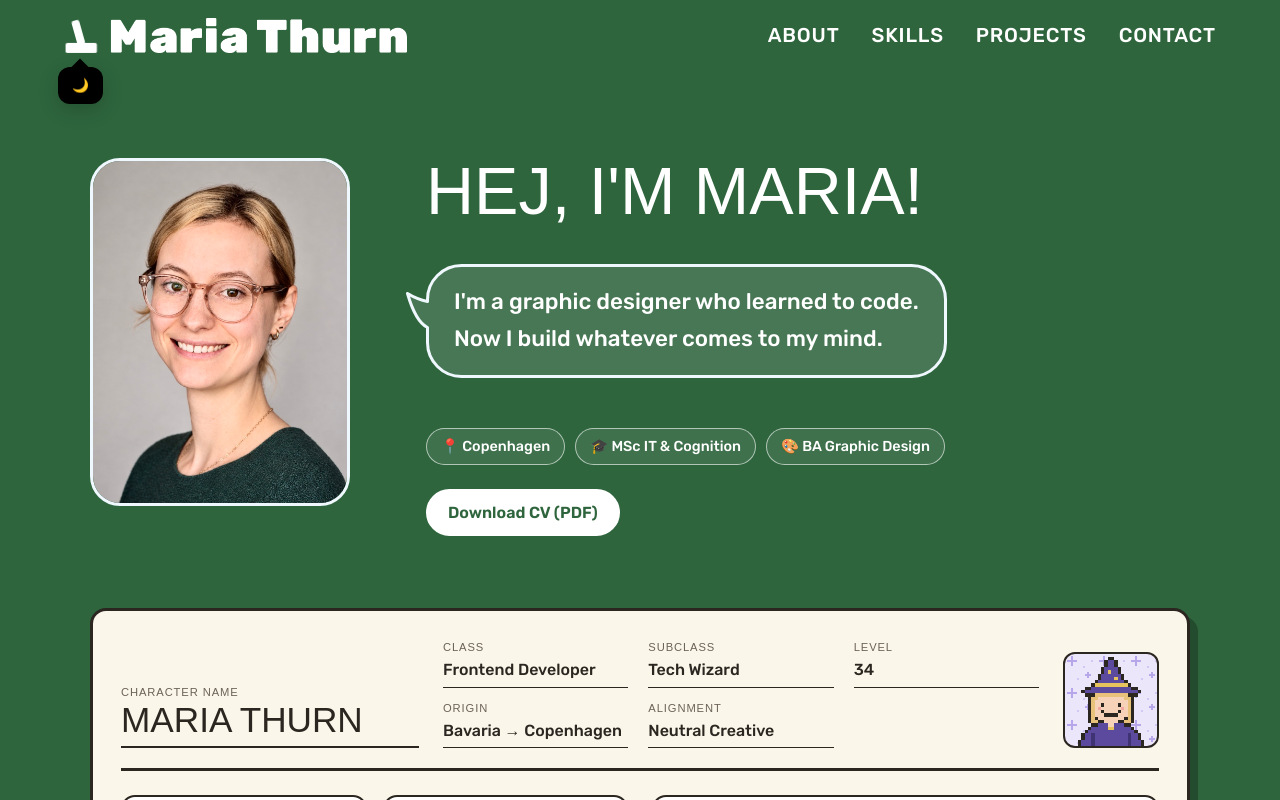
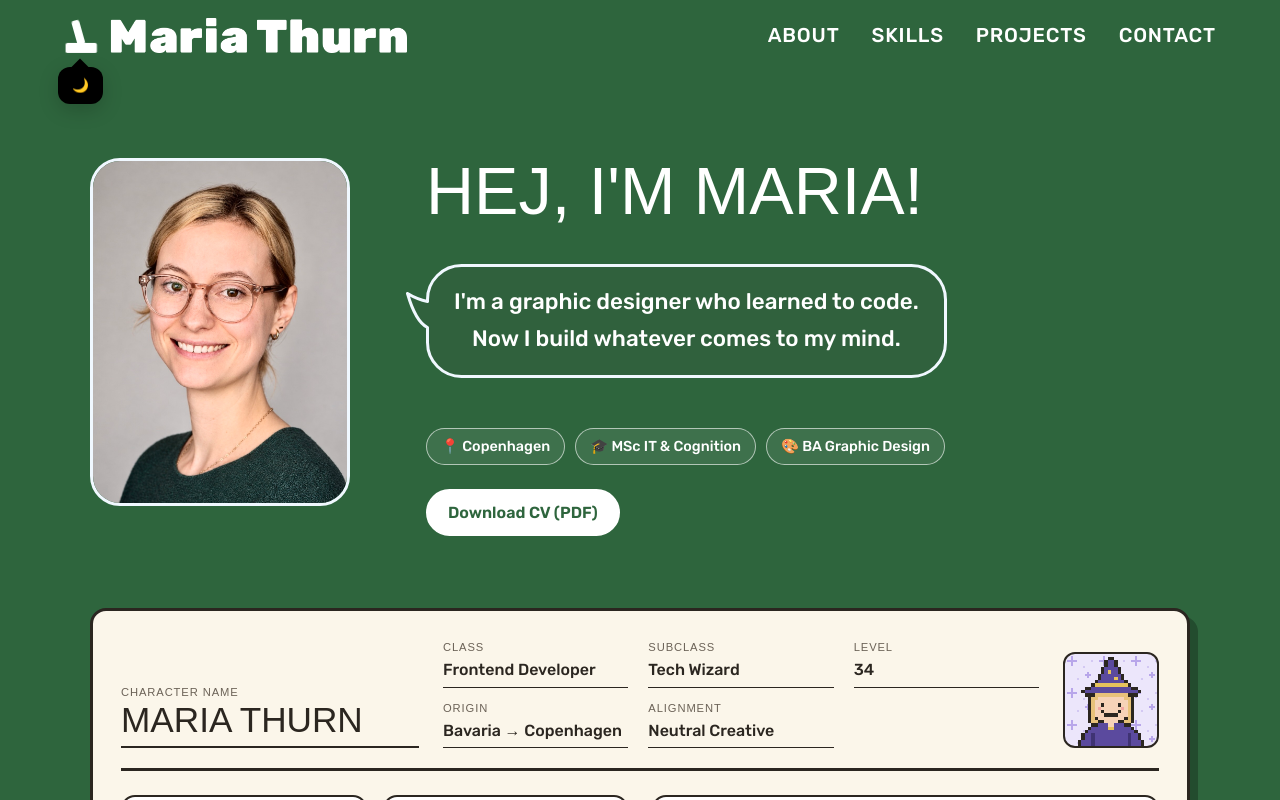
Before and after one commit to mariathurn/portfolio-website, a React (Vite) app: page / in a window 1280 px wide. Shown: the top 800 px of the page. Built offline with nearby package versions, Linux system fonts and the light colour scheme; a web font is replaced by a local one.

Commit message:
Speech bubble: centre the text
Co-Authored-By: Claude Opus 5.5 <noreply@anthropic.com>

```diff
--- a/src/styles/About.css
+++ b/src/styles/About.css
@@ -169,8 +169,10 @@
     font-size: 1.4rem;
     font-weight: 500;
     line-height: 1.65;
+    text-align: center;
+
     /* A touch lighter than the section – follows dark mode automatically */
-    --bubble-bg: color-mix(in srgb, var(--color-green) 88%, white);
+    --bubble-bg: color-mix(in srgb, var(--color-green) 88%, rgb(64, 64, 64));
 }
 
 .speech-bubble {
```
